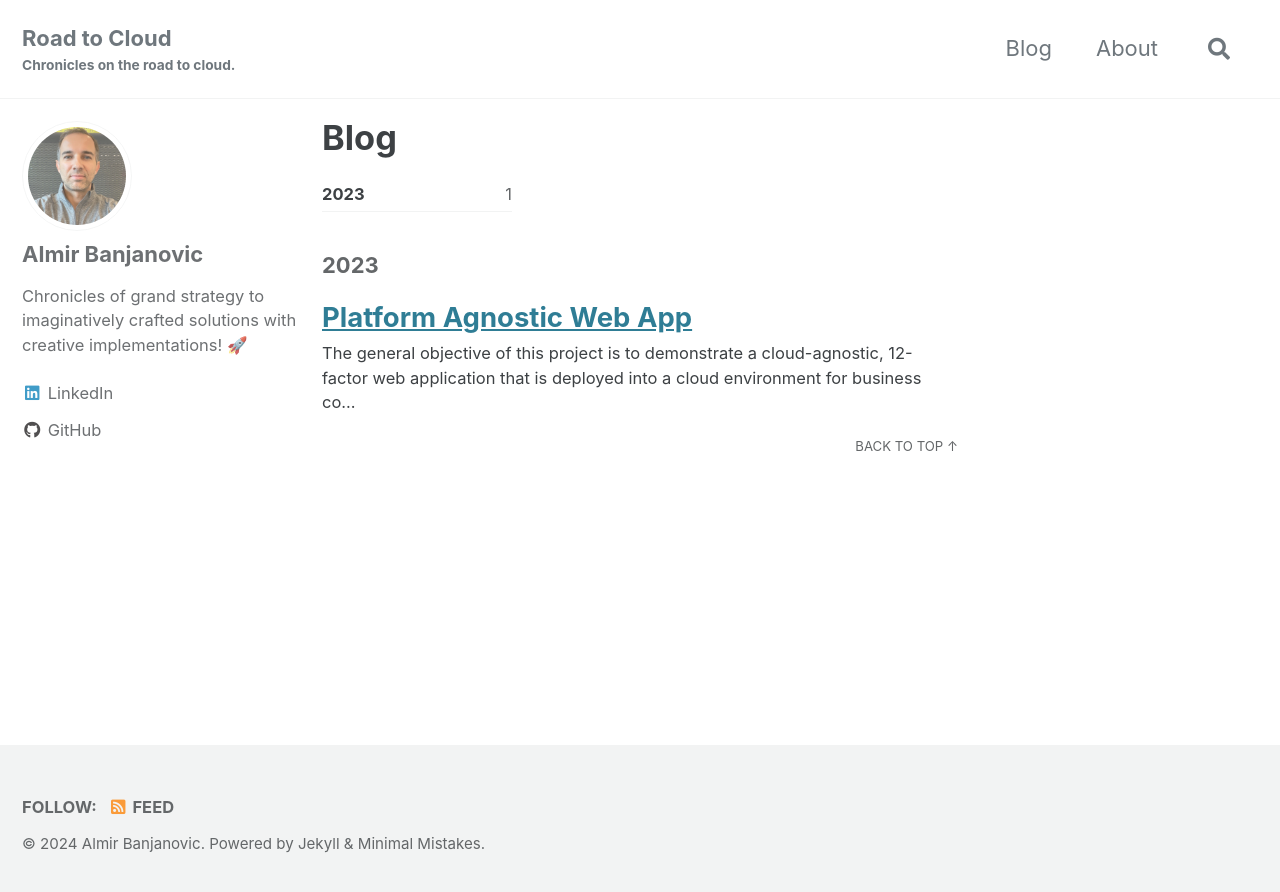
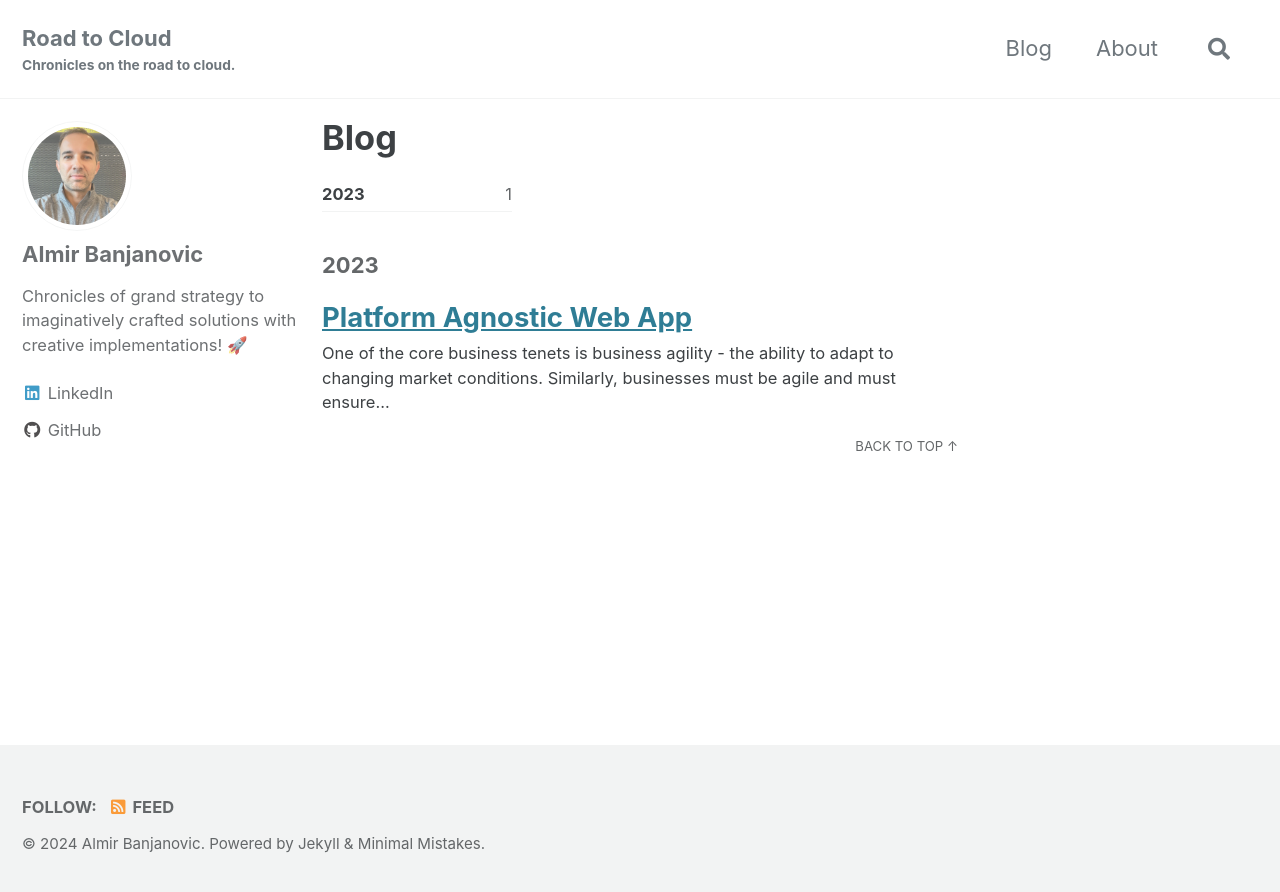
Before and after one commit to almirbanjanovic/roadtocloud.github.io, a Jekyll site: the page built from blog.html, in a window 1280 px wide. Shown: the top 892 px of the page. Built offline with Jekyll 4.4.1, drawn with Linux system fonts in a browser that asks for light colours; cached includes are drawn as plain includes; comment, search, counter and statistics services are not loaded; part of the change alters nothing that is shown.

Commit message:
Update 2023-09-25-platform-agnostic-app.md

```diff
--- a/_posts/2023-09-25-platform-agnostic-app.md
+++ b/_posts/2023-09-25-platform-agnostic-app.md
@@ -8,14 +8,15 @@ tags:
   - architecture
 ---
 
-The general objective of this project is to demonstrate a cloud-agnostic, 12-factor web application that is deployed into a cloud environment for business continuity, agility, scalability and cost efficiency.  This flexibility will demonstrate the ability to avoid Cloud Service Provider (CSP) lock-in.
-The primary objective is to demonstrate avoiding vendor lock-in while using PaaS.  Though similar principles apply to XaaS.
+One of the core business tenets is business agility - the ability to adapt to changing market conditions. Similarly, businesses must be agile and must ensure availability through business continuity best practices.  Business either change or die.  How does this affect cloud in particular?  Avoiding Cloud Service Provider (CSP) vendor lock-in ensures this flexibility.
 
-# Detailed Description
-The purpose of this project is to build a modular, cloud-agnostic, 12-factor design web application that focuses on business continuity and agility.  Businesses today strive to avoid Cloud Service Provider (CSP) vendor lock-in. Businesses must be agile and must ensure availability through business continuity best practices. As a result, this application will also be hosted in the Cloud, Microsoft Azure and Google Cloud Platform (GCP) for this project.  This modern web application is built using a modern cross-platform programming language, in this case ASP.NET 7 MVC, which can run on any system - Linux based or Windows based.  This application will be modular and consist of two parts – a database back-end and MVC (Model-View-Controller) front-end layer.  The actual contents of this application are less important, and in this case it's just a fictituous shopping application for demonstration purposes, because the aim is to build a web app that can be deployed to and hosted in any CSP, such as Microsoft Azure, Google Cloud Platform, or AWS or on any other platform, such as Tanzu or Kubernetes, at will to avoid vendor lock-in for maximum business agility.
+In general, a modular, cloud-agnostic, application that follows the 12 factor methodology can provide business agility, continuity, scalability and cost efficiency.  Below I demonstrate avoiding vendor lock-in while using PaaS.  Though similar principles apply to XaaS (read "any"-as-a-Service).
+
+# Let's Dive Deeper
+As already mentioned, 12 factor methodolgy can enable us to shift focuse between any application platform or CSP.  A modern web application is built using a modern cross-platform programming language, such as ASP.NET 7 MVC, which can run on any system - Linux based or Windows based.  One can either take a code-first or database-first approach.  This choice will largely depend on the size of the application and enterprise or team complexity - smaller teams may benefit from code-first, but larger teams often must follow strict change management processes, which require a database-first approach.  The below diagrams show a systematic approach to design such a modern web-app.  More detail and sample code can be found in my GitHub repo found here: "https://github.com/rimlaban7/platform-agnostic-app".
 
 ### Logical Architecture using MVC Pattern
-![Logical Architecture](https://github.com/TripleA-B/friendly-octo-giggle/blob/main/Logical%20Architecture.png)
+![Logical Architecture](https://github.com/RoadToCloud/roadtocloud.github.io/blob/main/assets/images/platform-agnostic-mvc-architecture.png)
 
 ### CI/CD
 ![CI/CD](https://github.com/TripleA-B/friendly-octo-giggle/blob/main/CI%20CD.png)
```
